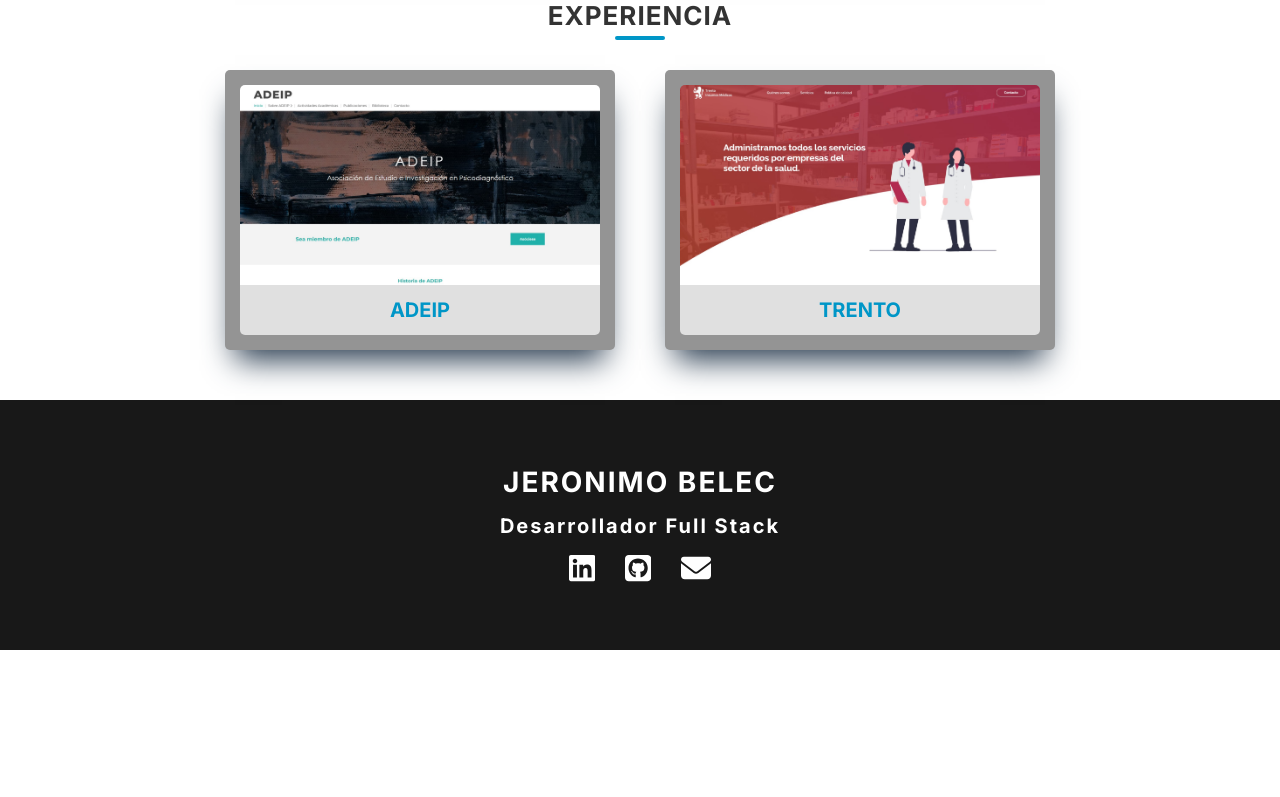
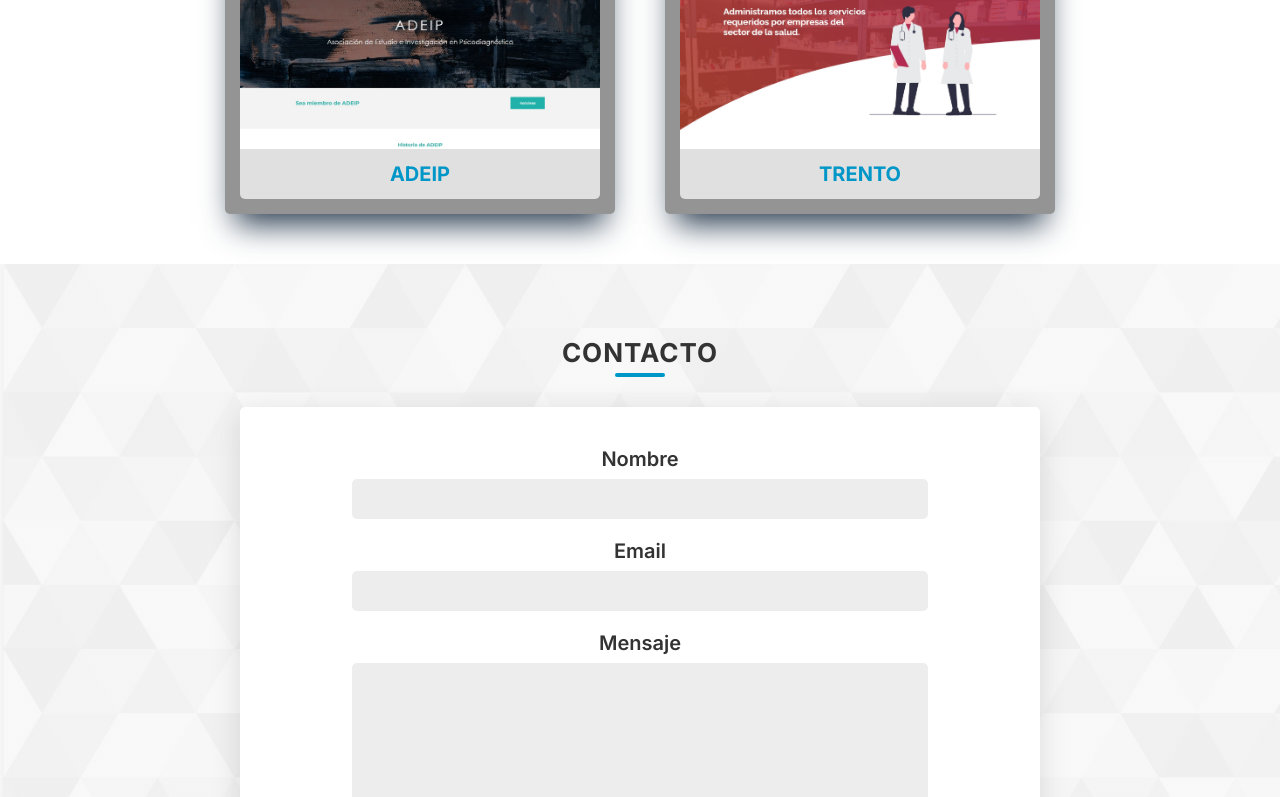
Before and after one commit to j-belec/portfolio, a React (Create React App) app: page / in a window 1280 px wide. Shown: the part 2000-2797 px from the top of the page. Before the commit the page ends 2650 px from the top, so only its background shows below. Built offline with nearby package versions, Linux system fonts and the light colour scheme.

Commit message:
contact section

```diff
--- a/package.json
+++ b/package.json
@@ -3,6 +3,7 @@
   "version": "0.1.0",
   "private": true,
   "dependencies": {
+    "@emailjs/browser": "^4.3.3",
     "@fortawesome/fontawesome-svg-core": "^6.5.1",
     "@fortawesome/free-solid-svg-icons": "^6.5.1",
     "@fortawesome/react-fontawesome": "^0.2.0",
--- a/src/App.jsx
+++ b/src/App.jsx
@@ -3,7 +3,7 @@ import Header from "./Components/Header";
 import AboutMe from "./Components/AboutMe";
 import ProyectsAndExperience from "./Components/ProyectsAndExperience";
 import Footer from "./Components/Footer";
-// import Contact from "./Components/Contact";
+import Contact from "./Components/Contact";
 
 function App() {
   return (
@@ -12,7 +12,7 @@ function App() {
       <Intro />
       <AboutMe />
       <ProyectsAndExperience />
-      {/* <Contact /> */}
+      <Contact />
       <Footer />
     </div>
   );
--- a/src/Components/Contact.jsx
+++ b/src/Components/Contact.jsx
@@ -1,29 +1,88 @@
+import { useRef, useState } from "react";
+import emailjs from "@emailjs/browser";
+
 function Contact() {
+  const form = useRef();
+  const sendBtn = useRef();
+  const inputName = useRef();
+  const inputEmail = useRef();
+  const inputMessage = useRef();
+
+  const [btnText, setBtnText] = useState("Enviar");
+
+  const sendEmail = (e) => {
+    e.preventDefault();
+
+    setBtnText("...");
+
+    emailjs
+      .sendForm("service_hc3kjo8", "template_9qfott6", form.current, {
+        publicKey: "m3-4PfQVki7NtA2Pe",
+      })
+      .then(() => {
+        sendBtn.current.style.backgroundColor = "#37b24d";
+        sendBtn.current.style.animation = "sendBtnCorrect 1s 3";
+        setBtnText("Enviado!");
+        setInterval(() => {
+          sendBtn.current.style.backgroundColor = "#0096c7";
+          setBtnText("Enviar");
+          inputName.current.value = "";
+          inputEmail.current.value = "";
+          inputMessage.current.value = "";
+        }, 8000);
+      })
+      .catch((err) => {
+        sendBtn.current.style.backgroundColor = "#f03e3e";
+        sendBtn.current.style.animation = "sendBtnIncorrect 1s 3";
+        setBtnText("Error, intente nuevamente");
+      });
+  };
+
   return (
     <section className="contact" id="contact">
       <h2 className="section-title">CONTACTO</h2>
       <div className="title-bar"></div>
-      <form action="POST" className="contact__form">
+      <form
+        action="POST"
+        ref={form}
+        onSubmit={sendEmail}
+        className="contact__form"
+      >
         <label htmlFor="" className="contact__label">
           Nombre
         </label>
-        <input type="text" name="" id="" className="contact__input" />
+        <input
+          ref={inputName}
+          type="text"
+          name="user_name"
+          className="contact__input"
+          required
+        />
         <label htmlFor="" className="contact__label">
           Email
         </label>
-        <input type="email" name="" id="" className="contact__input" />
+        <input
+          ref={inputEmail}
+          type="email"
+          name="user_email"
+          className="contact__input"
+          required
+        />
         <label htmlFor="" className="contact__label">
           Mensaje
         </label>
         <textarea
-          name=""
-          id=""
+          ref={inputMessage}
+          name="message"
           cols="30"
           rows="10"
           className="contact__textarea"
+          required
         ></textarea>
 
-        <button className="contact__btn">Enviar!</button>
+        <button ref={sendBtn} className="contact__btn">
+          {btnText}
+        </button>
       </form>
     </section>
   );
--- a/src/sass/base/_animations.scss
+++ b/src/sass/base/_animations.scss
@@ -43,3 +43,32 @@
     transform: translateX(0);
   }
 }
+
+//CONTACT
+@keyframes sendBtnCorrect {
+  0% {
+    background-color: #37b24d;
+  }
+
+  50% {
+    background-color: darken(#37b24d, 15%);
+  }
+
+  100% {
+    background-color: #37b24d;
+  }
+}
+
+@keyframes sendBtnIncorrect {
+  0% {
+    background-color: #f03e3e;
+  }
+
+  50% {
+    background-color: darken(#f03e3e, 15%);
+  }
+
+  100% {
+    background-color: #f03e3e;
+  }
+}
--- a/src/sass/layout/_aboutme.scss
+++ b/src/sass/layout/_aboutme.scss
@@ -5,6 +5,12 @@
   align-items: center;
   justify-content: center;
   background-color: #fafafa;
+
+  @media (max-height: 800px) {
+    height: auto;
+    padding-top: 4rem;
+    padding-bottom: 4rem;
+  }
 
   &__text {
     width: 80rem;
--- a/src/sass/layout/_contact.scss
+++ b/src/sass/layout/_contact.scss
@@ -17,13 +17,23 @@
     flex-direction: column;
     justify-content: center;
     align-items: center;
-    min-width: 80rem;
+    width: 80rem;
     background-color: #fff;
     border-radius: 5px;
     box-shadow: rgba(100, 100, 111, 0.2) 0px 7px 29px 0px;
     font-size: 2rem;
 
     padding: 4rem;
+
+    @media (max-width: 1024px) {
+      padding: 2rem;
+      width: 85%;
+    }
+
+    @media (max-width: 1024px) {
+      padding: 1rem;
+      width: 90%;
+    }
   }
 
   &__label {
@@ -43,26 +53,40 @@
 
     padding: 0.8rem;
     margin-bottom: 2rem;
+
+    @media (max-width: 1024px) {
+      width: 90%;
+    }
   }
 
   &__textarea {
+    font-weight: 500;
+    font-size: inherit;
+    color: #666;
     width: 80%;
     height: 20rem;
     border: none;
     border-radius: 5px;
     background-color: #ededed;
     margin-bottom: 4rem;
+    padding: 0.8rem;
+
+    @media (max-width: 1024px) {
+      width: 90%;
+    }
   }
 
   &__btn {
     font-size: 1.8rem;
     font-weight: 600;
     color: #fff;
+    width: 25rem;
     background-color: $color-main;
     border: none;
     border-radius: 5px;
     box-shadow: rgba(0, 0, 0, 0.15) 0px 5px 15px 0px;
-    padding: 1.4rem 6rem;
+    padding: 1.4rem 0;
+    transition: all 0.25s;
 
     &:hover {
       cursor: pointer;
--- a/src/sass/layout/_proyectsAndExperience.scss
+++ b/src/sass/layout/_proyectsAndExperience.scss
@@ -8,7 +8,7 @@
   scroll-margin-top: 4.5rem;
 
   @media (max-width: 500px) {
-    scroll-margin-top: 0;
+    scroll-margin-top: 0rem;
   }
 
   @media (max-width: 1024px) {
@@ -16,10 +16,6 @@
     padding-top: 4rem;
     padding-bottom: 4rem;
   }
-
-  // @media (max-width: 1024px) {
-  //   height: auto;
-  // }
 
   &__proyects {
     margin-bottom: 5rem;
```
Also changed, not shown: 1 other file (tests, documents, lock files or other folders).
